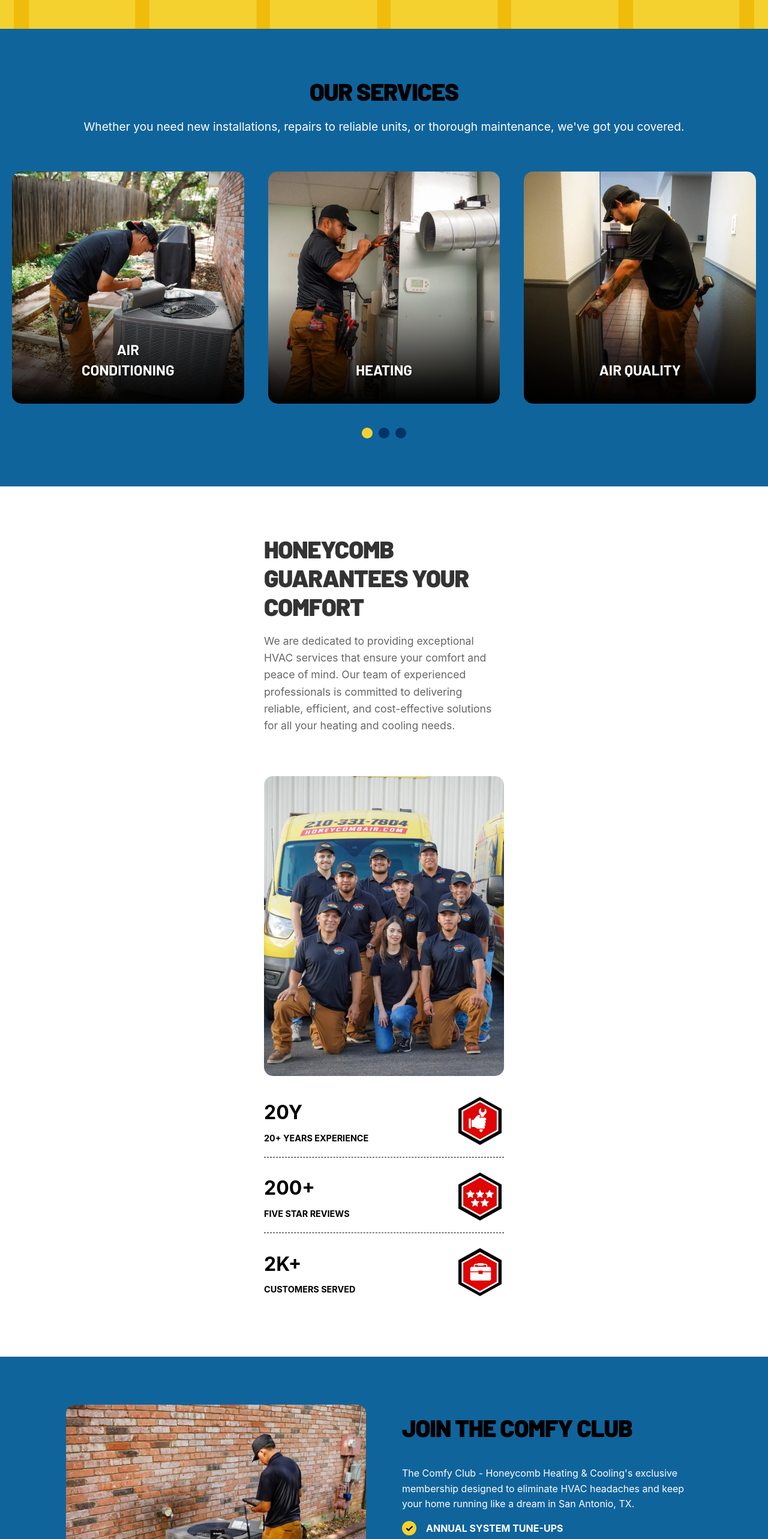
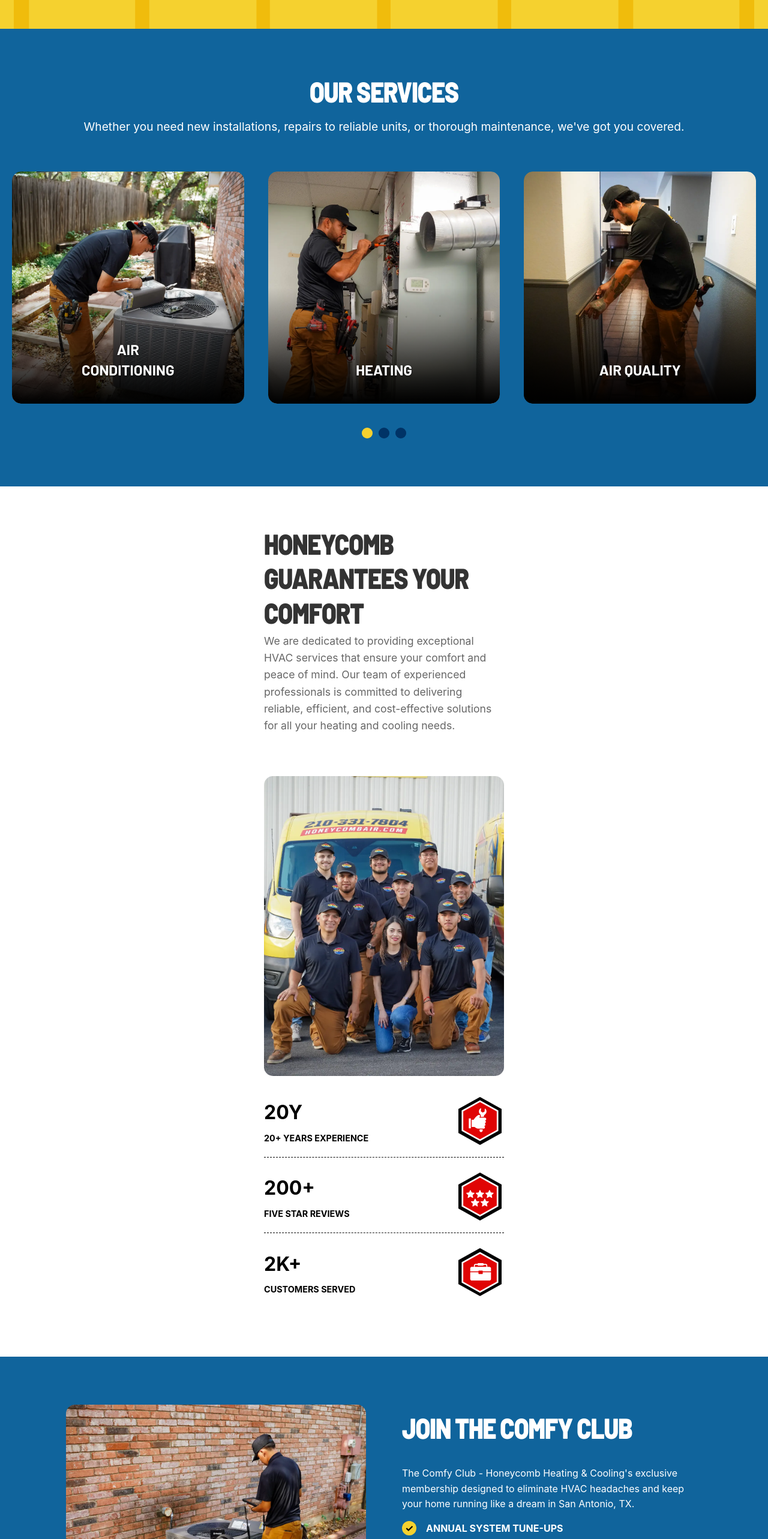
Before and after one commit to marcstreeter/honeycomb-web, a React (Vite) app: page / in a window 1280 px wide. Shown: the part 800-3366 px from the top of the page at 60% size. Built offline with nearby package versions, Linux system fonts and the light colour scheme.

Commit message:
fixes #6 with contrast and also fixes stretch of H2 elements

```diff
--- a/src/App.css
+++ b/src/App.css
@@ -58,12 +58,16 @@
   --line-height-relaxed: 1.6;
   --line-height-loose: 2;
 
-  /* Letter Spacing */
+  /* Letter Spacing use with transform: scaleY()*/
   --letter-spacing-tighter: -0.05em;
   --letter-spacing-tight: -0.025em;
   --letter-spacing-normal: 0;
   --letter-spacing-wide: 0.025em;
   --letter-spacing-wider: 0.05em;
+
+  /* Font Stretch */
+  --font-stretch-normal: 110%;
+  --font-stretch-expanded: 120%;
 }
 
 /* Reset and base styles */
@@ -137,10 +141,10 @@ h2,
   font-weight: var(--font-weight-black);
   line-height: var(--line-height-snug);
   letter-spacing: var(--letter-spacing-tight);
-  color: var(--color-black);
   margin: 0;
   text-transform: uppercase;
   margin-bottom: 40px;
+  transform: scaleY(var(--font-stretch-expanded));
 }
 
 h3,
--- a/src/layouts/Home/ComfyClub.tsx
+++ b/src/layouts/Home/ComfyClub.tsx
@@ -9,7 +9,7 @@ const ComfyClub: React.FC = () => (
     <div className={`${styles.container}`}>
       <Image src={TechnicianWorkingImage} alt="Technicians Working" aspectRatio={1} />
       <div className={`${styles['club-content']}`}>
-        <h2>JOIN THE COMFY CLUB</h2>
+        <h2>Join the Comfy Club</h2>
         <p>
           The Comfy Club - Honeycomb Heating & Cooling's exclusive membership designed to eliminate
           HVAC headaches and keep your home running like a dream in San Antonio, TX.
--- a/src/layouts/Home/ServicesSection.module.css
+++ b/src/layouts/Home/ServicesSection.module.css
@@ -16,6 +16,7 @@
   text-align: center;
   font-size: 2.5rem;
   margin-bottom: 20px;
+  color: var(--color-white);
 }
 
 .services > .container > p {
```
